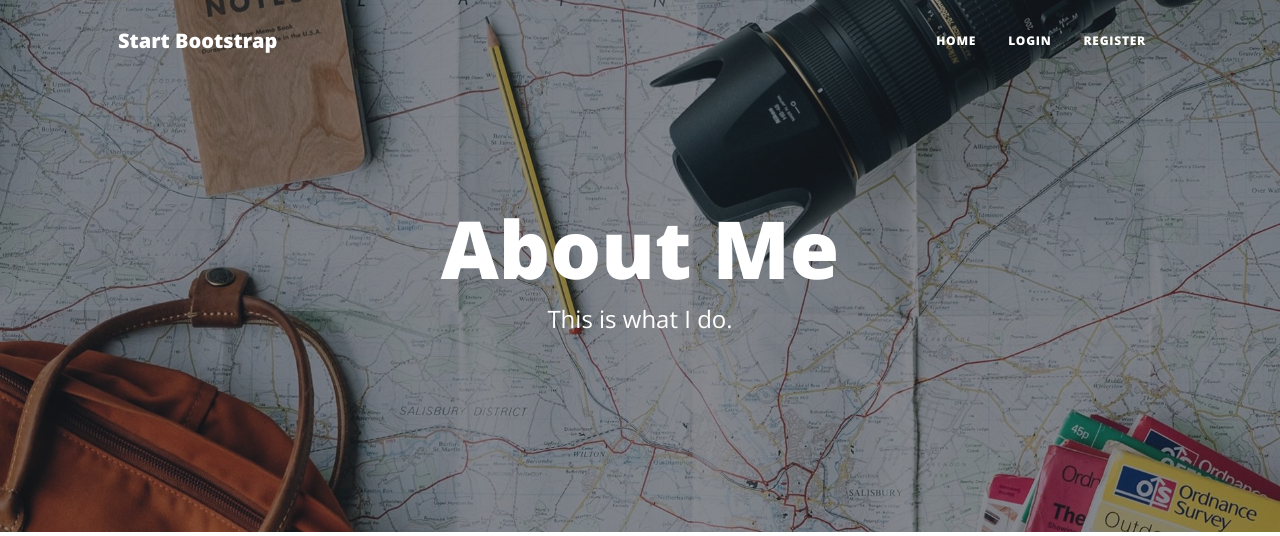
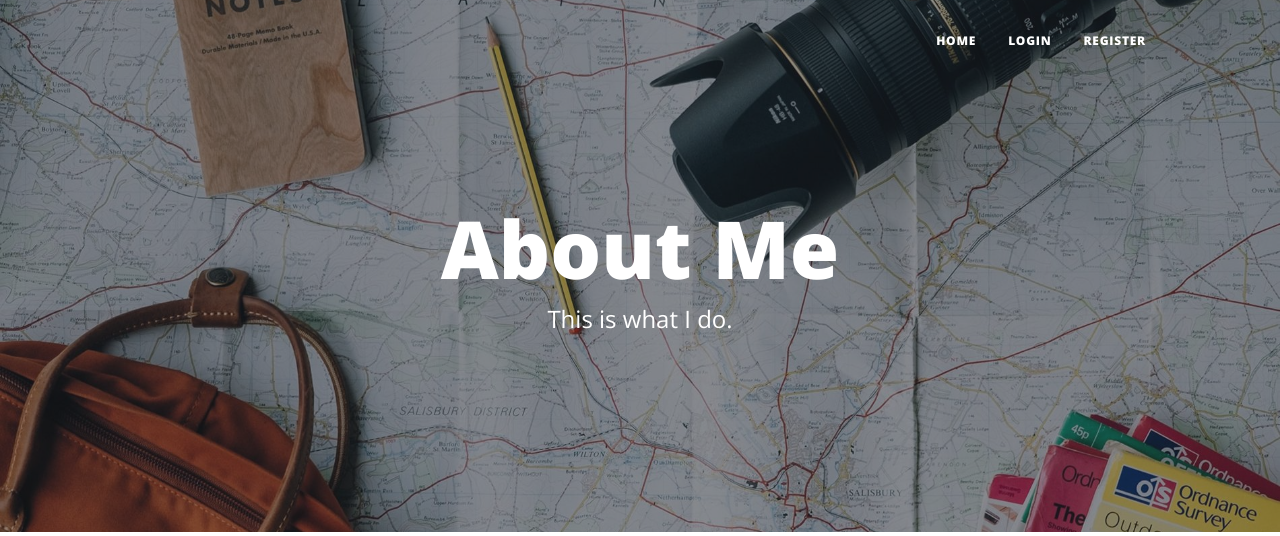
Before and after one commit to exhaust911/Blog_01, a Flask app: page /about in a window 1280 px wide. Shown: the top 536 px of the page. Run offline with Flask 3, Linux system fonts and the light colour scheme; some libraries are stand-ins or nearby versions.

Commit message:
Modified header to remove Start Bootstrap

```diff
--- a/templates/header.html
+++ b/templates/header.html
@@ -44,7 +44,7 @@
     <!-- Navigation-->
     <nav class="navbar navbar-expand-lg navbar-light" id="mainNav">
       <div class="container px-4 px-lg-5">
-        <a class="navbar-brand" href="/">Start Bootstrap</a>
+        <!--a class="navbar-brand" href="/">Start Bootstrap</a-->
         <button
           class="navbar-toggler"
           type="button"
```
